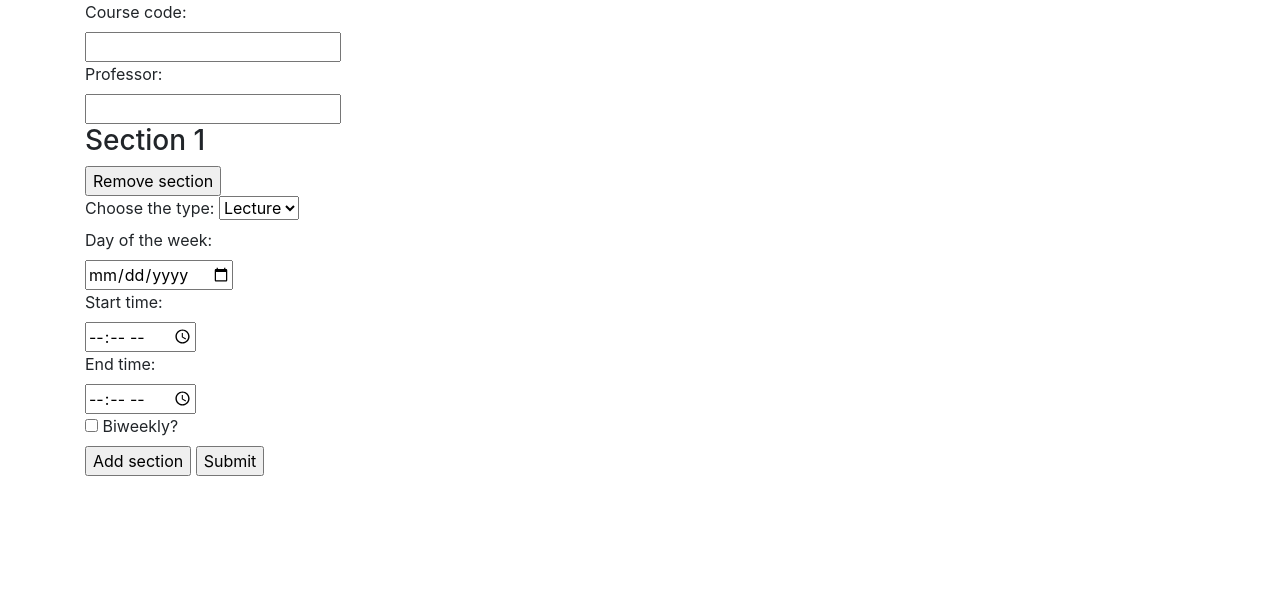
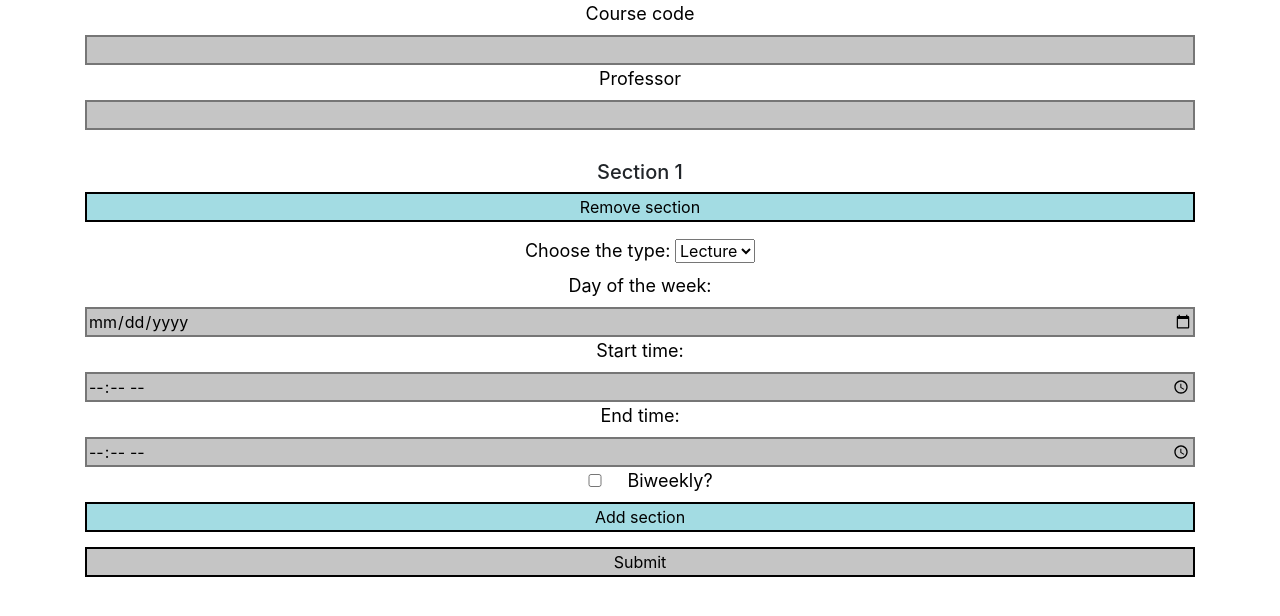
Before and after one commit to Temberlane/hangtime, a Flask app: page /add-class in a window 1280 px wide. Shown: the part 56-672 px from the top of the page. Run offline with Flask 3, Linux system fonts and the light colour scheme; some libraries are stand-ins or nearby versions.

Commit message:
visual adjustments

```diff
--- a/website/templates/add_class.html
+++ b/website/templates/add_class.html
@@ -1,11 +1,31 @@
 {% extends "base.html" %}
+
 {% block title %}Input Schedule{% endblock %}
+{% block css %}
+label {font-size: large; color: black;}
+div {text-align: center;}
+input {
+  width: 100%;
+    background-color: #C5C5C5;
+border-style:solid
+
+}
+input[type="checkbox"]{
+    width: 5%;}
+h5 {padding-top:  30px;
+    text-align: center;}
+input[type="button"]{
+margin-bottom: 15px;
+background-color: #a3dce3;
+}
+{% endblock %}
+
 
 {%  block content %}
 <form method="post">
-    <label for="class">Course code:</label><br>
+    <label for="class">Course code</label><br>
     <input type="text" id="class" name="class"><br>
-    <label for="prof">Professor:</label><br>
+    <label for="prof">Professor</label><br>
     <input type="text" id="prof" name="prof"><br>
     <div id="section-container">
     </div>
@@ -19,7 +39,7 @@
     let i = 0;
 function addSection () {
     let template = `<div id="section ${i}">
-<h3>Section ${i+1} </h3> <input type="button" onclick=removeSection(this) value="Remove section" name="${i}"> <br>
+<h5>Section ${i+1}</h5> <input type="button" onclick=removeSection(this) value="Remove section" name="${i}"> <br>
      <label for="type">Choose the type:</label>
 <select id="type" name="sections[${i}][type]">
   <option value="Lecture">Lecture</option>
@@ -70,8 +90,9 @@ function addSection () {
 
 
                     }
-                    var section = div.querySelector("h3");
+                    var section = div.querySelector("h5");
                     if (section) {
+
                         section.innerText = `Section ${section_id}`;
 
                     }
```
